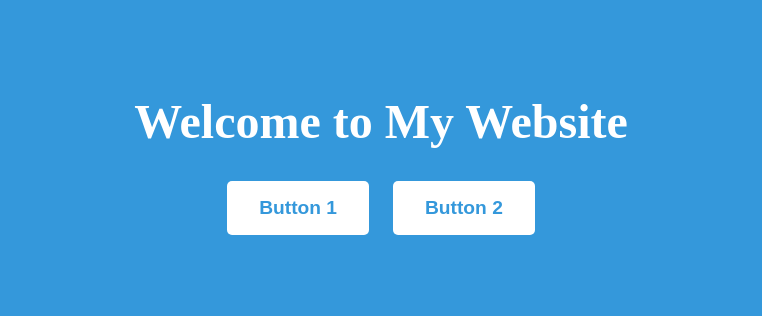
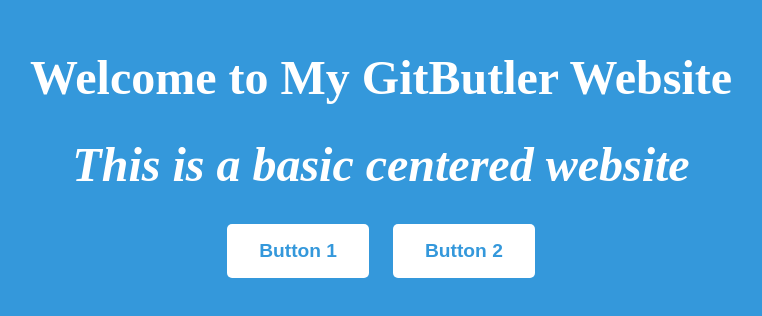
Before and after one commit to angusfungayi/gitbutler, a plain HTML site: page website/index.html in a window 1280 px wide. Shown: the part 236-552 px from the top of the page, without its empty margins (259-1021 px from the left). Drawn offline with Linux system fonts and the light colour scheme.

Commit message:
feat: update homepage welcome text and add subtitle
Change the main welcome message to "Welcome to My GitButler Website"
to better reflect the site identity. Add a subtitle below the welcome
text to provide a brief description of the site as a basic centered
website. These changes improve clarity and user orientation on the
homepage.

```diff
--- a/website/index.html
+++ b/website/index.html
@@ -43,7 +43,8 @@
     </style>
 </head>
 <body>
-    <div class="center-text">Welcome to My Website</div>
+    <div class="center-text">Welcome to My GitButler Website</div>
+    <div class="center-text"><em>This is a basic centered website</em></div>
     <div class="button-group">
         <button>Button 1</button>
         <button>Button 2</button>
```
